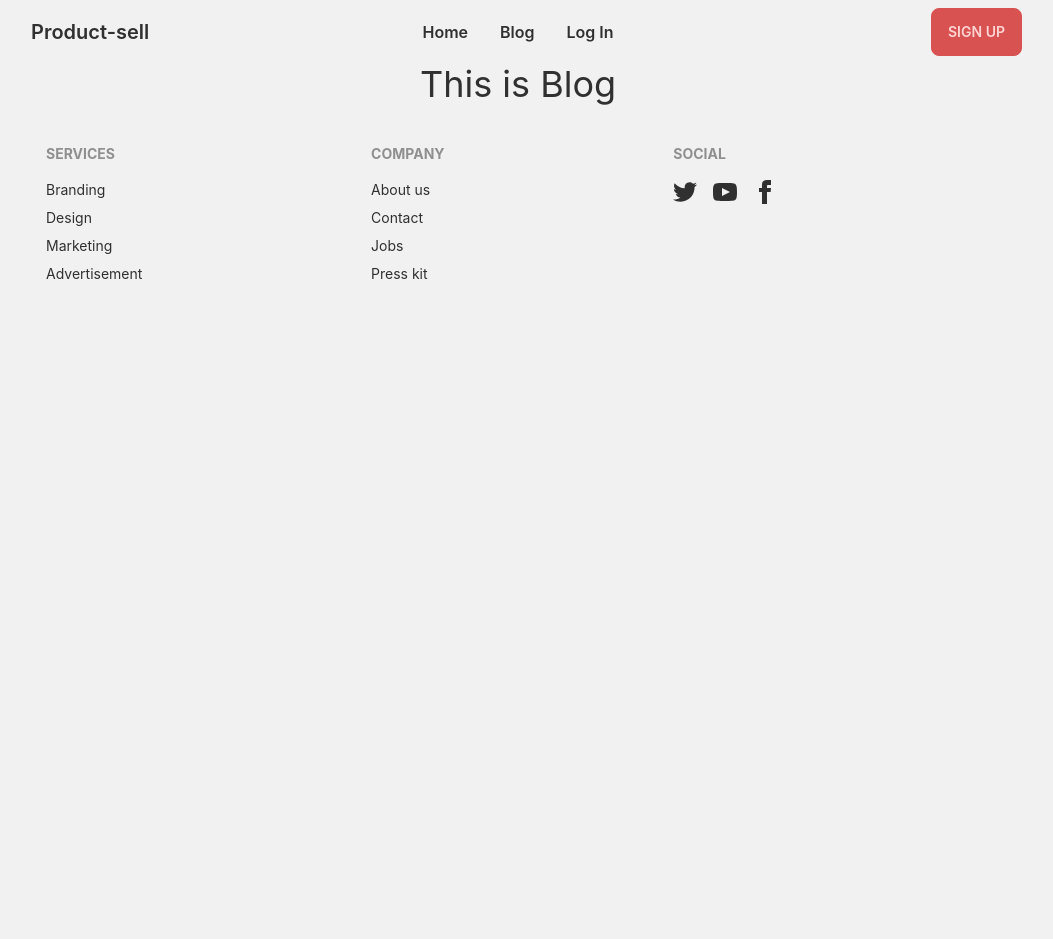
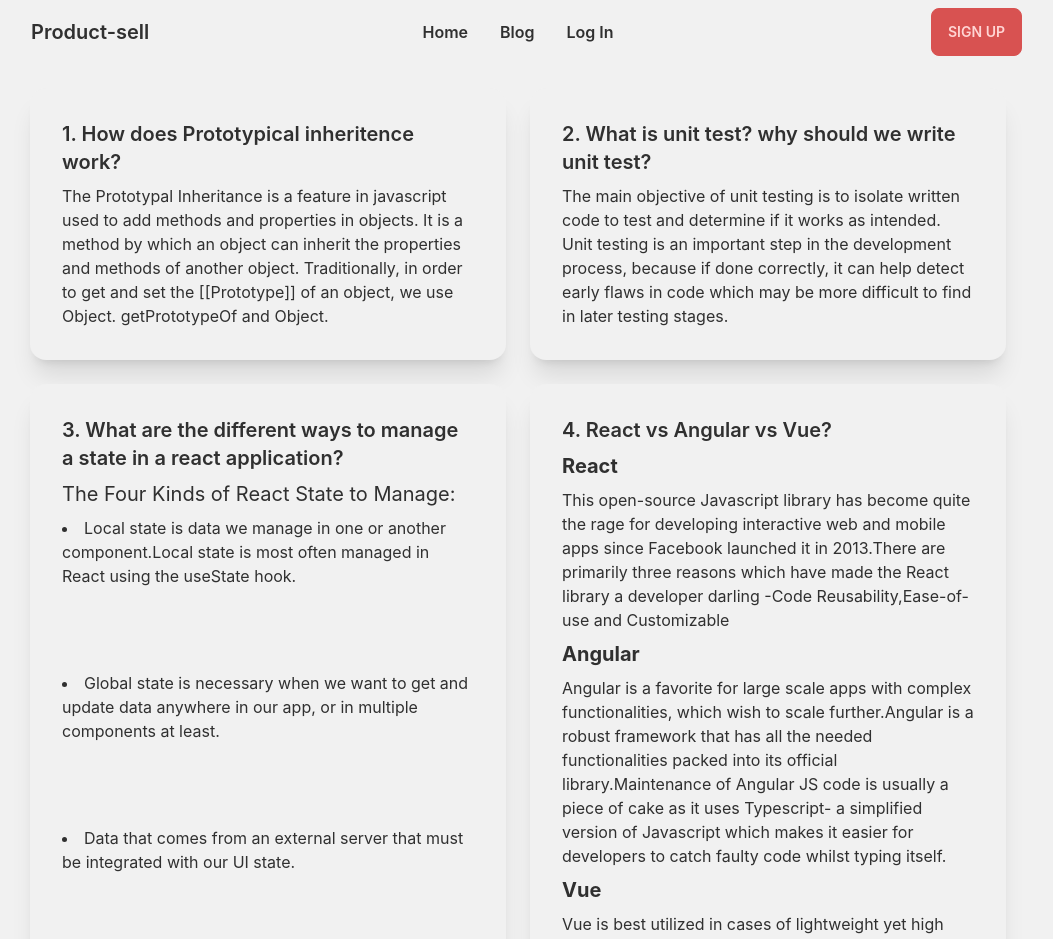
Before and after one commit to Rahat-Ul-Anwar/used-products-resale-client-1, a React (Create React App) app: page /blog in a window 1280 px wide. Shown: the top 939 px of the page, without its empty margins (122-1175 px from the left). Before the commit the page ends 800 px from the top, so only its background shows below. Built offline with nearby package versions, Linux system fonts and the light colour scheme.

Commit message:
blog added

```diff
--- a/src/pages/Blog/Blog.js
+++ b/src/pages/Blog/Blog.js
@@ -1,11 +1,43 @@
-import React from 'react';
+import React from "react";
 
 const Blog = () => {
-    return (
-        <div>
-          <h2 className='text-4xl text-center'>This is Blog</h2>
-        </div>
-    );
+  return (
+    <div className="grid gap-6 m-6 grid-cols-1 md:grid-cols-2" >
+      <div className="card bg-base-100 shadow-xl">
+        <div className="card-body">
+          <h2 className="card-title">1. How does Prototypical inheritence work?</h2>
+          <p>The Prototypal Inheritance is a feature in javascript used to add methods and properties in objects. It is a method by which an object can inherit the properties and methods of another object. Traditionally, in order to get and set the [[Prototype]] of an object, we use Object. getPrototypeOf and Object.</p>
+         </div>
+      </div>
+      <div className="card bg-base-100 shadow-xl">
+        <div className="card-body">
+          <h2 className="card-title">2. What is unit test? why should we write unit test?</h2>
+          <p>The main objective of unit testing is to isolate written code to test and determine if it works as intended. Unit testing is an important step in the development process, because if done correctly, it can help detect early flaws in code which may be more difficult to find in later testing stages.</p>
+         </div>
+      </div>
+      <div className="card bg-base-100 shadow-xl">
+        <div className="card-body">
+          <h2 className="card-title">3. What are the different ways to manage a state in a react application?</h2>
+          <h4 className="text-xl">The Four Kinds of React State to Manage:</h4>
+          <p> <li> Local state is data we manage in one or another component.Local state is most often managed in React using the useState hook.</li></p>
+          <p> <li>Global state is necessary when we want to get and update data anywhere in our app, or in multiple components at least.</li></p>
+          <p><li>Data that comes from an external server that must be integrated with our UI state.</li></p>
+          <p><li>URL state is often missing as a category of state, but it is an important one.In many cases, a lot of major parts of our application rely upon accessing URL state. </li></p>
+         </div>
+      </div>
+      <div className="card bg-base-100 shadow-xl">
+        <div className="card-body">
+          <h2 className="card-title">4. React vs Angular vs Vue?</h2>
+           <h3 className="text-xl font-bold">React</h3>
+          <p>This open-source Javascript library has become quite the rage for developing interactive web and mobile apps since Facebook launched it in 2013.There are primarily three reasons which have made the React library a developer darling -Code Reusability,Ease-of-use and Customizable </p>
+           <h3 className="text-xl font-bold">Angular</h3>
+          <p>Angular is a favorite for large scale apps with complex functionalities, which wish to scale further.Angular is a robust framework that has all the needed functionalities packed into its official library.Maintenance of Angular JS code is usually a piece of cake as it uses Typescript- a simplified version of Javascript which makes it easier for developers to catch faulty code whilst typing itself.</p>
+           <h3 className="text-xl font-bold">Vue</h3>
+          <p>Vue is best utilized in cases of lightweight yet high performance, intuitive apps as the applications are quickly ready for the market without compromising on the performance or functionalities.However, what we do know is that Vue has the best of both worlds- two-way data binding like Angular and flexibility in code like React. Because of this, Vue is rising steadily through the ranks and has a massive market in Asia- Alibaba and Xiaomi are the big names using Vue JS.</p>
+         </div>
+      </div>
+    </div>
+  );
 };
 
 export default Blog;
--- a/src/pages/Home/Banner/Banner.js
+++ b/src/pages/Home/Banner/Banner.js
@@ -3,12 +3,12 @@
 
 const Banner = () => {
     return (
-        <div className="hero p-2">
+        <div className="hero p-2 mt-5">
         <div className="hero-content flex-col lg:flex-row">
           <img src={watch} className=" lg:w-1/2 rounded-lg shadow-2xl" alt=''/>
-          <div className='lg:w-1/2'>
-            <h1 className="text-5xl font-bold">Buy Now</h1>
-            <p className="py-6">Provident cupiditate voluptatem et in. Quaerat fugiat ut assumenda excepturi exercitationem quasi. In deleniti eaque aut repudiandae et a id nisi.</p>
+          <div className=' ml-5  lg:w-1/2'>
+            <h1 className="text-5xl  font-bold">Wanna sell watch?</h1>
+            <p className="py-6">There are several different avenues you can use to sell your watch, such as selling or consigning directly to dealers, consigning with auction houses or posting to online classifieds or forums. Not every one will work for every watch.</p>
             <button className="btn btn-primary">Get Started</button>
           </div>
         </div>
```
